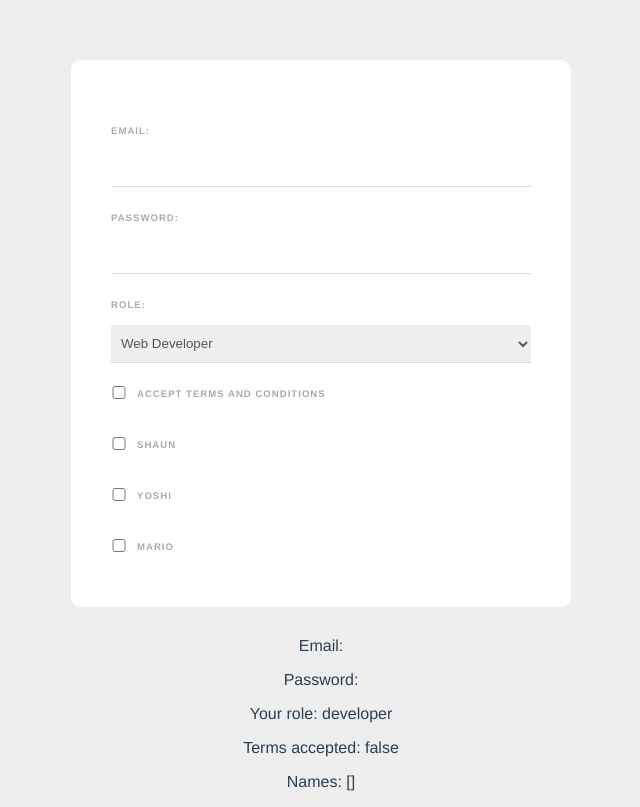
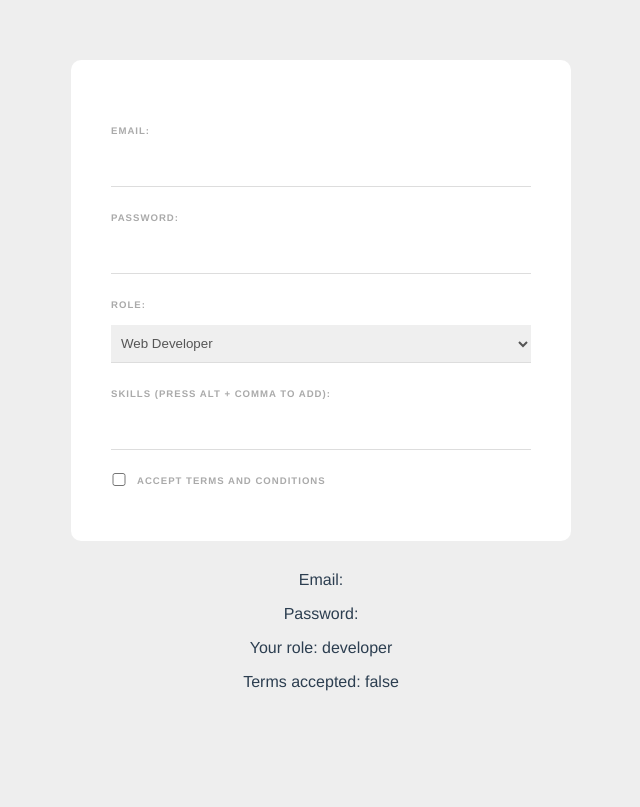
Before and after one commit to devmpartt/web-form, a Vue app: page / in a window 1280 px wide. Shown: the whole page, without its empty margins (319-959 px from the left). Built offline with nearby package versions, Linux system fonts and the light colour scheme.

Commit message:
keyboards events

```diff
--- a/src/components/SignupForm.vue
+++ b/src/components/SignupForm.vue
@@ -12,22 +12,15 @@
       <option value="designer">Web Designer</option>
     </select>
 
+    <label>Skills (press alt + comma to add):</label>
+    <input type="text" v-model="tempSkill" @keyup.alt="addSkill">
+    <div v-for="skill in skills" :key="skill" class="pill">
+      {{ skill }}
+    </div>
+
     <div class="terms">
       <input type="checkbox" v-model="terms" required>
       <label>Accept terms and conditions</label>
-    </div>
-
-    <div>
-      <input type="checkbox" value="shaun" v-model="names">
-      <label>shaun</label>
-    </div>
-    <div>
-      <input type="checkbox" value="yoshi" v-model="names">
-      <label>yoshi</label>
-    </div>
-    <div>
-      <input type="checkbox" value="mario" v-model="names">
-      <label>mario</label>
     </div>
   </form>
 
@@ -35,7 +28,6 @@
   <p>Password: {{ password }}</p>
   <p>Your role: {{ role }}</p>
   <p>Terms accepted: {{ terms }}</p>
-  <p>Names: {{ names }}</p>
 </template>
 
 <script>
@@ -46,8 +38,20 @@ export default {
       password: '',
       role: 'developer',
       terms: false,
-      names: [],
+      skills: [],
+      tempSkill: '',
     }
+  },
+  methods: {
+    addSkill($event) {
+      console.log($event)
+      if($event.key === ',' && this.tempSkill) {
+        if (!this.skills.includes(this.tempSkill)) {
+          this.skills.push(this.tempSkill)
+        }
+        this.tempSkill = ''
+      }
+    },
   }
 }
 </script>
```
